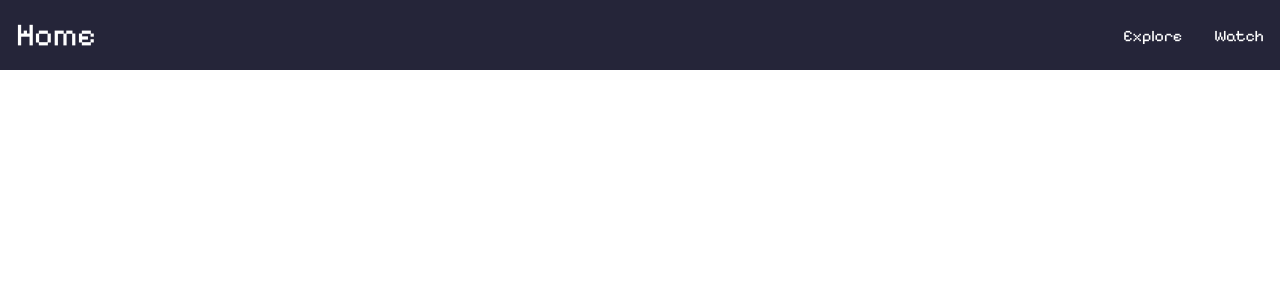
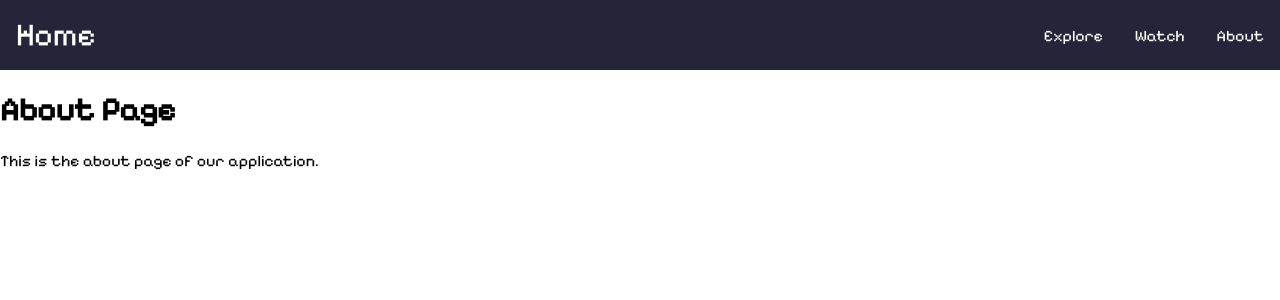
Before and after one commit to kae2587/Radio_projF2025, a React (Create React App) app: page /About in a window 1280 px wide. Before the commit this address had no page. Shown: the top 300 px of the page. Built offline with nearby package versions, Linux system fonts and the light colour scheme.

Commit message:
Added about page

```diff
--- a/src/App.js
+++ b/src/App.js
@@ -5,6 +5,7 @@ import { BrowserRouter, Routes, Route } from "react-router-dom";
 import Landing from "./pages/Landing.js";
 import Explore from "./pages/Explore.js";
 import Watch from "./pages/Watch.js";
+import About from "./pages/About.js";
 import Navbar from "./components/Navbar.jsx";
 
 function App() {
@@ -15,6 +16,7 @@ function App() {
         <Route path="/" element={<Landing />}></Route>
         <Route path="/Explore" element={<Explore />}></Route>
         <Route path="/Watch" element={<Watch />}></Route>
+        <Route path="/About" element={<About />}></Route>
       </Routes>
     </BrowserRouter>
   );
--- a/src/components/Navbar.jsx
+++ b/src/components/Navbar.jsx
@@ -15,6 +15,9 @@ const Navbar = () => {
           <li>
             <Link to="/Watch">Watch</Link>
           </li>
+          <li>
+            <Link to="/About">About</Link>
+          </li>
         </u1>
       </nav>
     </div>
--- /dev/null
+++ b/src/pages/About.js
@@ -0,0 +1,10 @@
+function About() {
+  return (
+    <div>
+      <h1>About Page</h1>
+      <p>This is the about page of our application.</p>
+    </div>
+  );
+}
+
+export default About;
```
